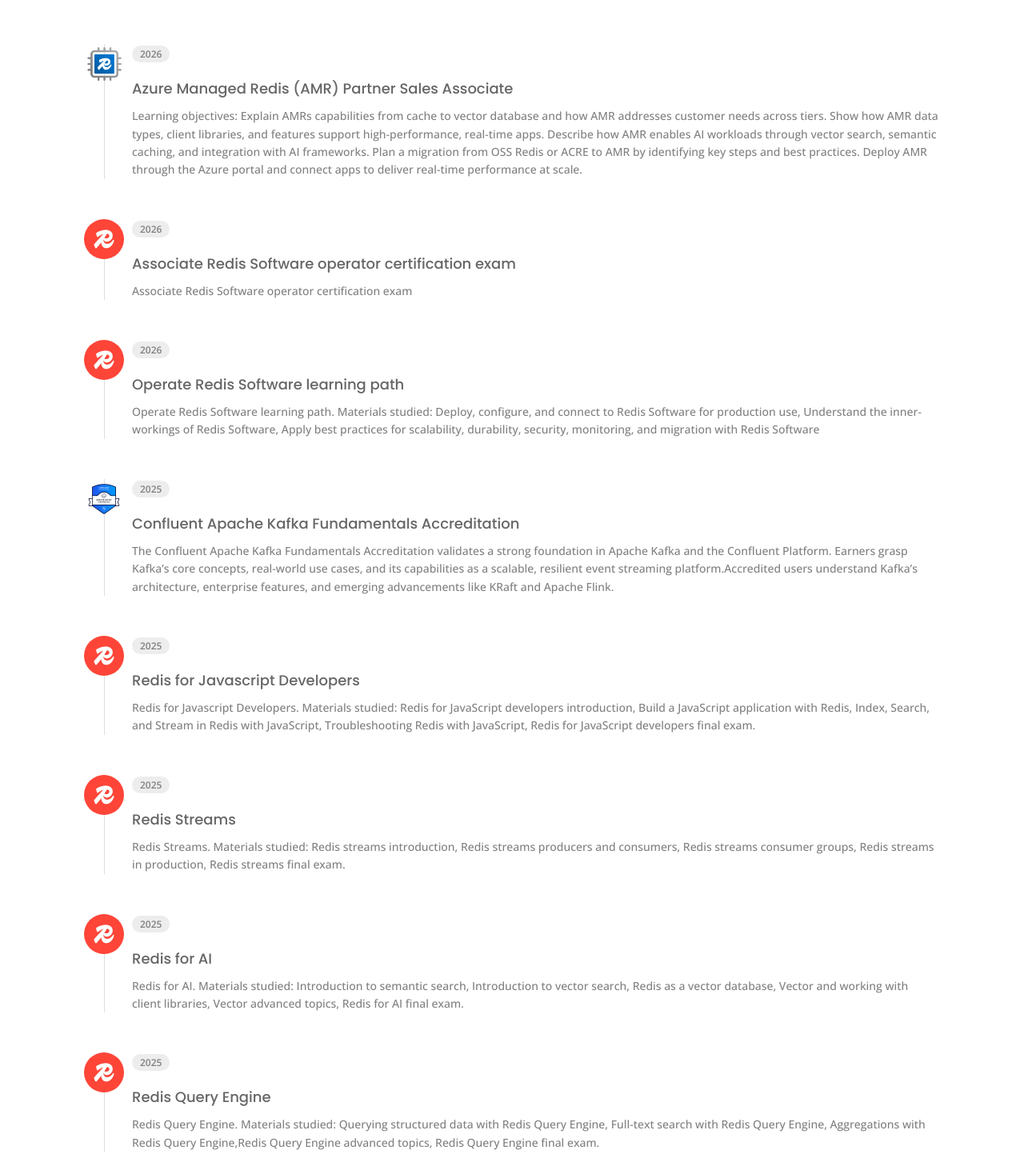
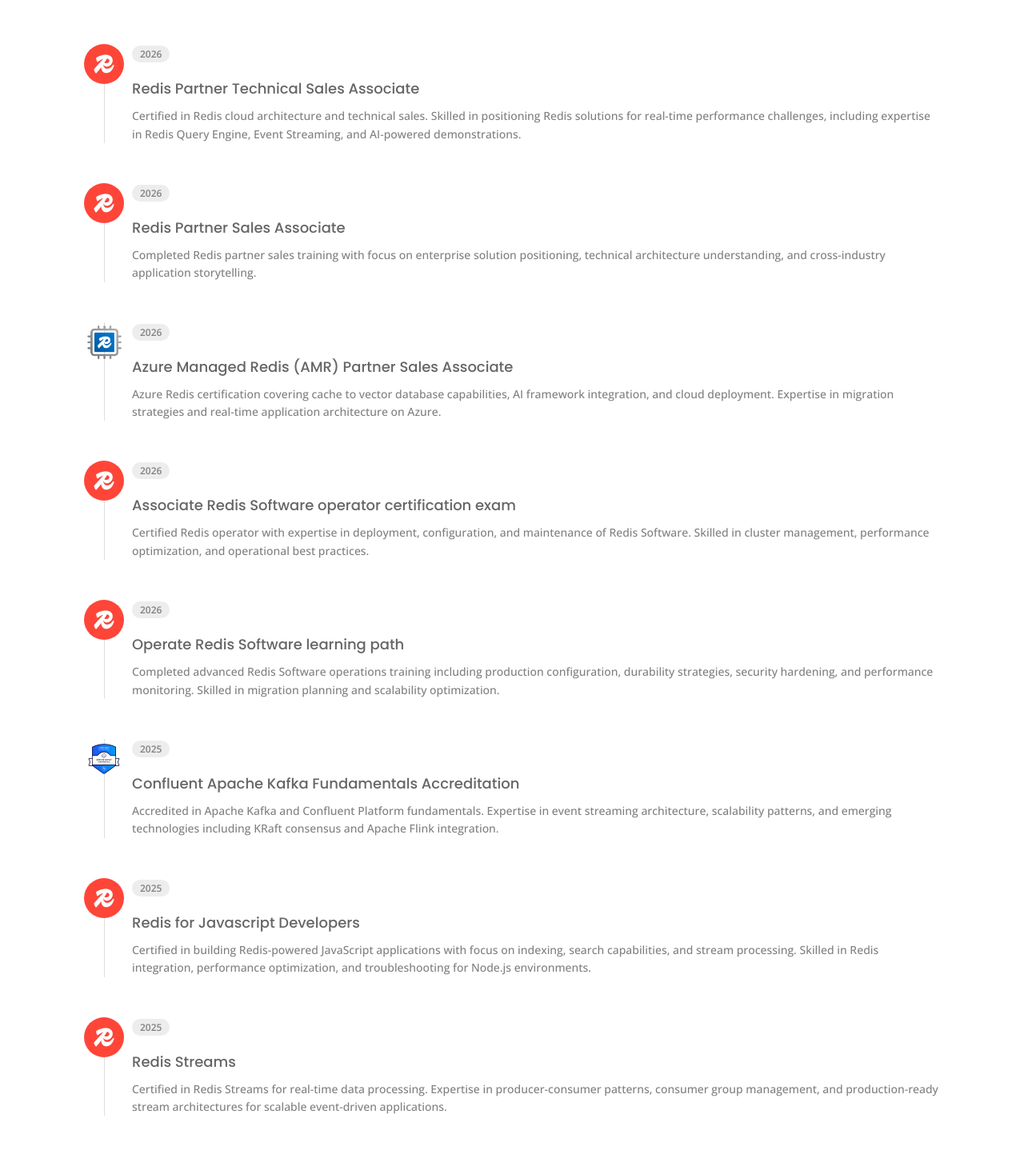
Before and after one commit to abdaziznet/vite-react-portfolio, a React (Vite) app: page /about in a window 1280 px wide. Shown: the part 1660-3103 px from the top of the page at 80% size. Built offline with nearby package versions, Linux system fonts and the light colour scheme.

Commit message:
penambahan 2 redis cert

```diff
--- a/src/data.jsx
+++ b/src/data.jsx
@@ -428,7 +428,7 @@
     id: 21,
     img: CertRedis,
     title: "Get started with Redis Software",
-    desc: "Get started with Redis Software. Materials studied: Explore Redis Software, Deploy Redis Software, Create database on Redis Software, Connect to a database on Redis Software, Import data into a database on Redis Software, Monitor a Redis Software deployment.",
+    desc: "Redis Software fundamentals certification covering deployment setup, database configuration, data import strategies, and operational monitoring for enterprise installations.",
     date: "2025",
     url: "https://www.credential.net/2599097b-dee0-44f3-b88e-af0ace5b6d70?username=abdaziz",
   },
@@ -436,7 +436,7 @@
     id: 22,
     img: CertRedis,
     title: "Redis JSON",
-    desc: "Redis JSON. Materials studied: Managing JSON data in Redis, Application development with Redis JSON, Indexing and searching JSON docs in your application, JSON advanced topics, Redis JSON final exam.",
+    desc: "Certified in Redis JSON for native JSON document storage and manipulation. Expertise in JSON indexing, document search, and building high-performance APIs with Redis as a JSON database.",
     date: "2025",
     url: "https://www.credential.net/f5182a80-57fd-4ff6-8137-48e4f777df0c?username=abdaziz",
   },
@@ -444,7 +444,7 @@
     id: 23,
     img: CertRedis,
     title: "Redis Query Engine",
-    desc: "Redis Query Engine. Materials studied: Querying structured data with Redis Query Engine, Full-text search with Redis Query Engine, Aggregations with Redis Query Engine,Redis Query Engine advanced topics, Redis Query Engine final exam.",
+    desc: "Certified in Redis Query Engine for advanced data querying and analytics. Expertise in structured data queries, full-text search, aggregation pipelines, and complex query optimization for high-performance applications.",
     date: "2025",
     url: "https://www.credential.net/a8a873a7-12fa-496c-93bb-40c139c5f5af?username=abdaziz",
   },
@@ -452,7 +452,7 @@
     id: 24,
     img: CertRedis,
     title: "Redis for AI",
-    desc: "Redis for AI. Materials studied: Introduction to semantic search, Introduction to vector search, Redis as a vector database, Vector and working with client libraries, Vector advanced topics, Redis for AI final exam.",
+    desc: "Certified in Redis as a vector database for AI applications. Expertise in semantic and vector search, embeddings integration, and building production-ready AI-powered search and recommendation systems.",
     date: "2025",
     url: "https://www.credential.net/08c98a82-95b6-4c49-91e1-285aeb2e4ed8?username=abdaziz",
   },
@@ -460,7 +460,7 @@
     id: 25,
     img: CertRedis,
     title: "Redis Streams",
-    desc: "Redis Streams. Materials studied: Redis streams introduction, Redis streams producers and consumers, Redis streams consumer groups, Redis streams in production, Redis streams final exam.",
+    desc: "Certified in Redis Streams for real-time data processing. Expertise in producer-consumer patterns, consumer group management, and production-ready stream architectures for scalable event-driven applications.",
     date: "2025",
     url: "https://www.credential.net/23479bff-08c9-481f-8022-7aeca9187703?username=abdaziz",
   },
@@ -468,7 +468,7 @@
     id: 26,
     img: CertRedis,
     title: "Redis for Javascript Developers",
-    desc: "Redis for Javascript Developers. Materials studied: Redis for JavaScript developers introduction, Build a JavaScript application with Redis, Index, Search, and Stream in Redis with JavaScript, Troubleshooting Redis with JavaScript, Redis for JavaScript developers final exam.",
+    desc: "Certified in building Redis-powered JavaScript applications with focus on indexing, search capabilities, and stream processing. Skilled in Redis integration, performance optimization, and troubleshooting for Node.js environments.",
     date: "2025",
     url: "https://www.credential.net/46393de4-7d90-428b-90b7-0fa1f1a1fe8a?username=abdaziz",
   },
@@ -476,7 +476,7 @@
     id: 27,
     img: CertKafkaAcreditation,
     title: "Confluent Apache Kafka Fundamentals Accreditation",
-    desc: "The Confluent Apache Kafka Fundamentals Accreditation validates a strong foundation in Apache Kafka and the Confluent Platform. Earners grasp Kafka’s core concepts, real-world use cases, and its capabilities as a scalable, resilient event streaming platform.Accredited users understand Kafka’s architecture, enterprise features, and emerging advancements like KRaft and Apache Flink.",
+    desc: "Accredited in Apache Kafka and Confluent Platform fundamentals. Expertise in event streaming architecture, scalability patterns, and emerging technologies including KRaft consensus and Apache Flink integration.",
     date: "2025",
     url: "https://certificates.confluent.io/702758d9-89b3-449e-9e8a-6d79d6f4f78a#acc.JwlQbzmj",
   },
@@ -484,7 +484,7 @@
     id: 28,
     img: CertRedis,
     title: "Operate Redis Software learning path",
-    desc: "Operate Redis Software learning path. Materials studied: Deploy, configure, and connect to Redis Software for production use, Understand the inner-workings of Redis Software, Apply best practices for scalability, durability, security, monitoring, and migration with Redis Software",
+    desc: "Completed advanced Redis Software operations training including production configuration, durability strategies, security hardening, and performance monitoring. Skilled in migration planning and scalability optimization.",
     date: "2026",
     url: "https://www.credential.net/f03bac82-8e4b-47e9-83d6-af3b9ad04c9c?username=abdaziz",
   },
@@ -492,7 +492,7 @@
     id: 29,
     img: CertRedis,
     title: "Associate Redis Software operator certification exam",
-    desc: "Associate Redis Software operator certification exam",
+    desc: "Certified Redis operator with expertise in deployment, configuration, and maintenance of Redis Software. Skilled in cluster management, performance optimization, and operational best practices.",
     date: "2026",
     url: "https://www.credential.net/62edd2e3-3fbc-4f10-a896-e1225998dbe2?username=abdaziz",
   },
@@ -500,9 +500,25 @@
     id: 30,
     img: CertAzureRedis,
     title: "Azure Managed Redis (AMR) Partner Sales Associate",
-    desc: "Learning objectives: Explain AMRs capabilities from cache to vector database and how AMR addresses customer needs across tiers. Show how AMR data types, client libraries, and features support high-performance, real-time apps. Describe how AMR enables AI workloads through vector search, semantic caching, and integration with AI frameworks. Plan a migration from OSS Redis or ACRE to AMR by identifying key steps and best practices. Deploy AMR through the Azure portal and connect apps to deliver real-time performance at scale.",
+    desc: "Azure Redis certification covering cache to vector database capabilities, AI framework integration, and cloud deployment. Expertise in migration strategies and real-time application architecture on Azure.",
     date: "2026",
     url: "https://www.credential.net/5aa6e490-8ac5-4a8a-a463-d911723a02d3?username=abdaziz",
+  },
+  {
+    id: 31,
+    img: CertRedis,
+    title: "Redis Partner Sales Associate",
+    desc: "Completed Redis partner sales training with focus on enterprise solution positioning, technical architecture understanding, and cross-industry application storytelling.",
+    date: "2026",
+    url: "https://www.credential.net/9e55e880-de33-4f86-8a44-bf9d3ce44412?username=abdaziz",
+  },
+  {
+    id: 32,
+    img: CertRedis,
+    title: "Redis Partner Technical Sales Associate",
+    desc: "Certified in Redis cloud architecture and technical sales. Skilled in positioning Redis solutions for real-time performance challenges, including expertise in Redis Query Engine, Event Streaming, and AI-powered demonstrations.",
+    date: "2026",
+    url: "https://www.credential.net/b22714be-8f2f-4ff4-a95f-4d7d398d80e4?username=abdaziz",
   },
 ];
 
```
